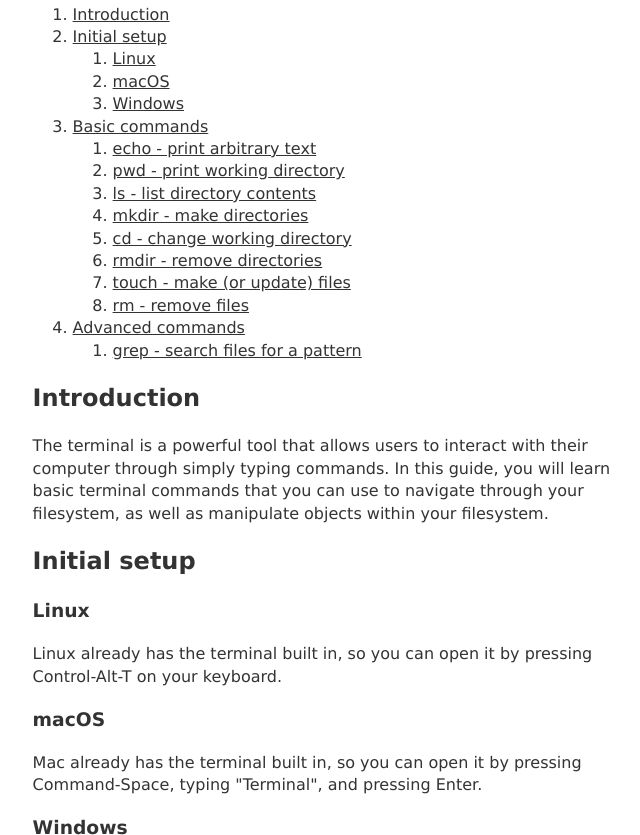
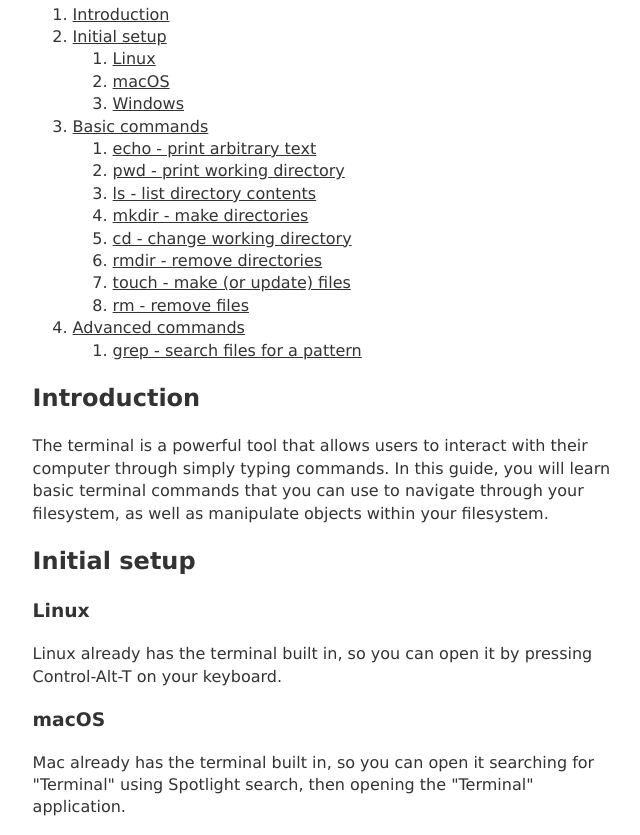
Before and after one commit to azdavis/howto-terminal, a website: page src/index.html in a window 1280 px wide. Shown: the part 92-927 px from the top of the page, without its empty margins (310-950 px from the left). Drawn offline with Linux system fonts and the light colour scheme.

Commit message:
changed mac instructions

```diff
--- a/src/index.html
+++ b/src/index.html
@@ -59,13 +59,13 @@
 		</p>
 		<h3 id="macos">macOS</h3>
 		<p>
-			Mac already has the terminal built in, so you can open it by pressing
-			Command-Space, typing "Terminal", and pressing Enter.
+			Mac already has the terminal built in, so you can open it searching for "Terminal"
+			using Spotlight search, then opening the "Terminal" application.
 		</p>
 		<h3 id="windows">Windows</h3>
 		<p>
 			You will need to download and install MobaXterm. It can be downloaded
-			<a href="https://mobaxterm.mobatek.net">here</a>. Open MobaXterm and start
+			<a href="https://mobaxterm.mobatek.net/download.html">here</a>. Open MobaXterm and start
 			a new session by clicking the "Session" button in the top left corner of
 			the screen. For the session type, select SSH. For the remote host, type
 			your Andrew ID followed by "@unix.andrew.cmu.edu" (It should look like
```
